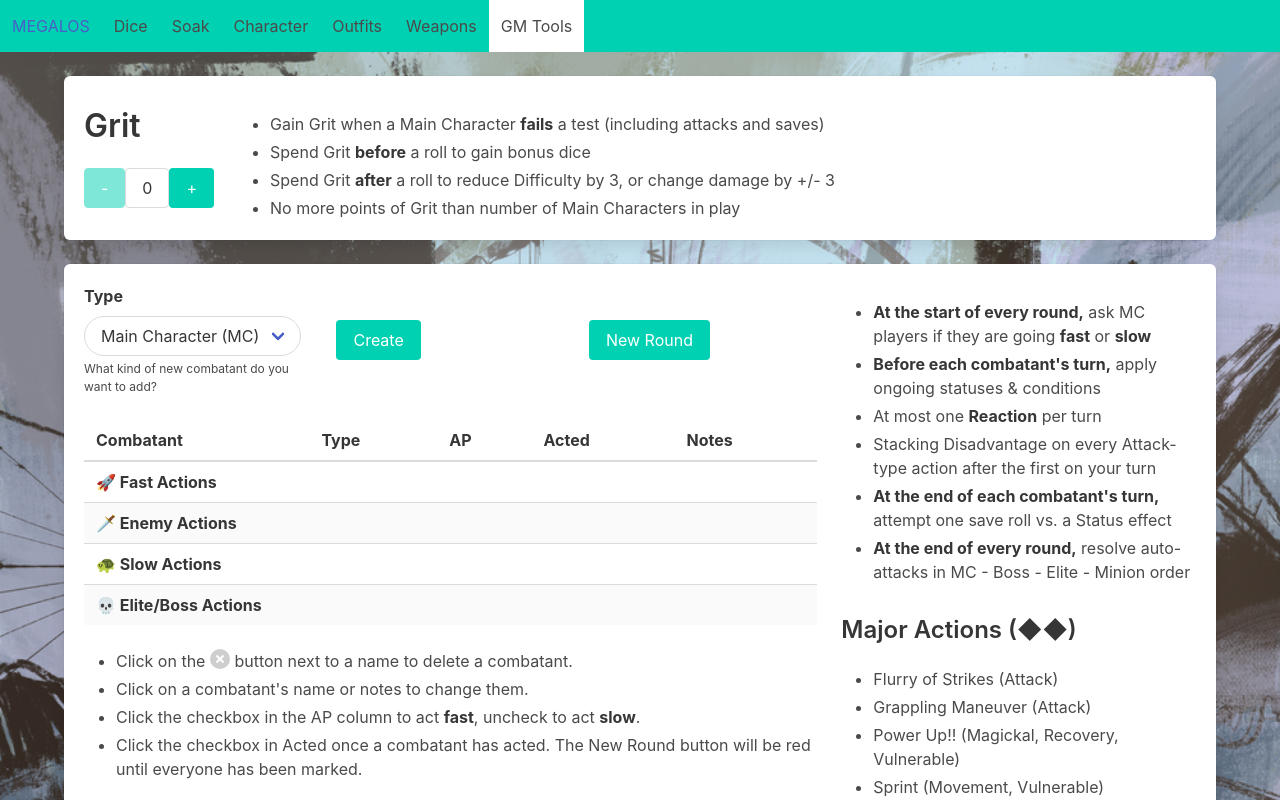
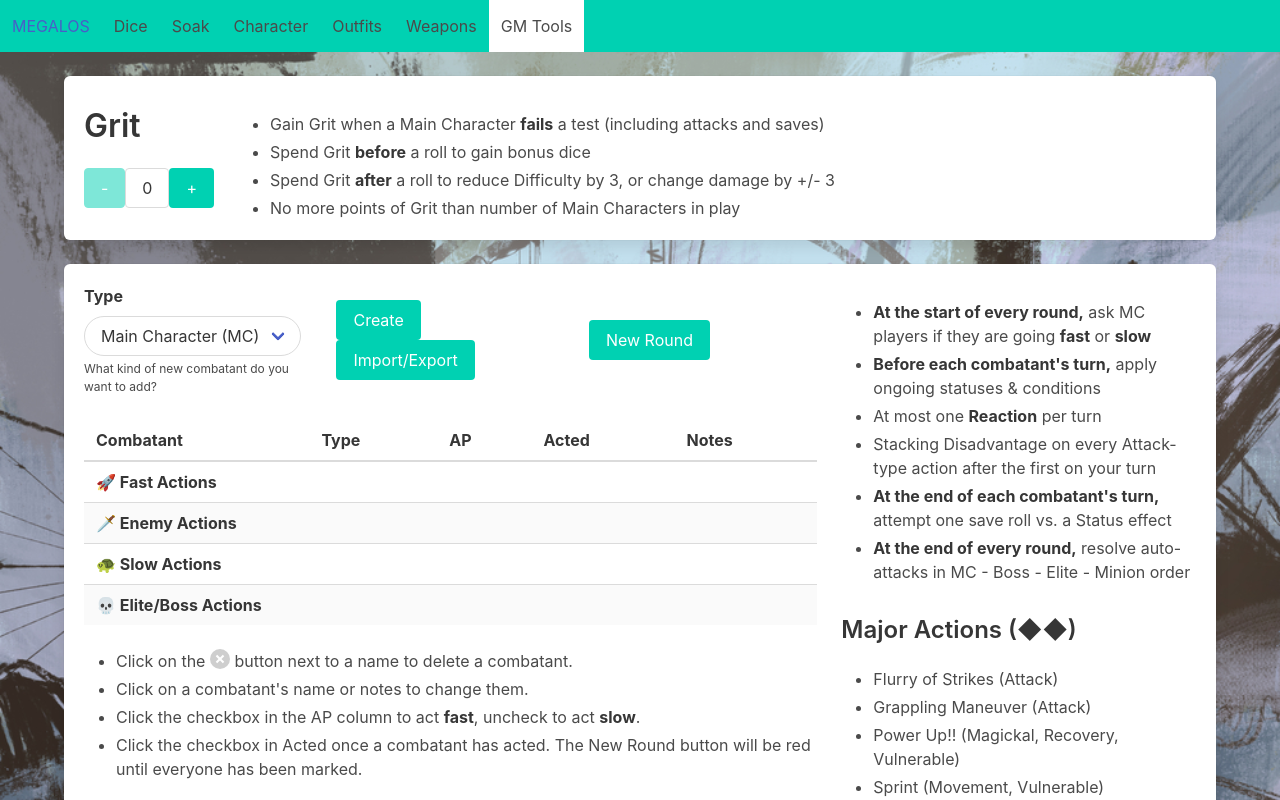
Before and after one commit to astralfrontier/megalos, a React (Vite) app: page /gm in a window 1280 px wide. Shown: the top 800 px of the page. Built offline with nearby package versions, Linux system fonts and the light colour scheme; the HTML template or start-up script is replaced by a standard one.

Commit message:
Support import/export for init tracker

```diff
--- a/src/GmPage.tsx
+++ b/src/GmPage.tsx
@@ -1,8 +1,31 @@
-import { all, always, append, assoc, assocPath, both, filter, isEmpty, isNil, join, map, prop, remove, repeat, times } from 'ramda'
+import {
+  all,
+  always,
+  append,
+  assoc,
+  assocPath,
+  both,
+  filter,
+  isEmpty,
+  isNil,
+  join,
+  map,
+  prop,
+  reject,
+  remove,
+  repeat,
+  split,
+  times,
+} from 'ramda'
 import React, { useContext, useState } from 'react'
 
-import { Combatant, CombatantType, InitiativeContext } from './GameStateProvider'
+import {
+  Combatant,
+  CombatantType,
+  InitiativeContext,
+} from './GameStateProvider'
 import GenericInput from './GenericInput'
+import ImportExportModal from './ImportExportModal'
 
 interface InitiativePartitionProps {
   combatants: Combatant[]
@@ -139,7 +162,7 @@ function GmPage() {
     CombatantType.MC
   )
 
-  function onClickInitializeRound(_event) {
+  function onClickInitializeRound(_event: any) {
     const newCombatants = map(
       (combatant) =>
         assoc('actedBonus', false, assoc('acted', false, combatant)),
@@ -171,6 +194,25 @@ function GmPage() {
     }
   }
 
+  function importCombatants(text: string) {
+    const lines = reject(
+      (line: string) => isEmpty(line) || line.startsWith('#'),
+      split('\n', text)
+    )
+    const newCombatants: Combatant[] = map((line: string) => {
+      const [type, name] = split(':', line)
+      return {
+        name,
+        type: type as CombatantType,
+        fast: false,
+        acted: false,
+        actedBonus: false,
+        notes: '',
+      }
+    }, lines)
+    setCombatants(newCombatants)
+  }
+
   // Split combatants into Fast, Enemy, Slow, Boss partitions
   const partitionedCombatants = map(
     (rule) => rule(combatants),
@@ -187,6 +229,14 @@ function GmPage() {
 
   // Has everyone gone? (indicating we can enable the "New Round" button)
   const hasEveryoneActed = firstPendingPartition == -1
+
+  const copyableCombatants = join(
+    '\n',
+    map(
+      (combatant: Combatant) => `${combatant.type}:${combatant.name}`,
+      combatants
+    )
+  )
 
   return (
     <>
@@ -262,11 +312,15 @@ function GmPage() {
               </div>
               <div className="column">
                 <button
-                  className="button is-primary"
+                  className="button is-primary mr-2"
                   onClick={() => createCombatant()}
                 >
                   Create
                 </button>
+                <ImportExportModal
+                  exportedText={copyableCombatants}
+                  importFunction={importCombatants}
+                />
               </div>
               <div className="column">
                 <button
--- a/src/ImportExportModal.tsx
+++ b/src/ImportExportModal.tsx
@@ -1,4 +1,4 @@
-import React, { useState } from 'react'
+import React, { useEffect, useState } from 'react'
 
 interface ImportExportModalProps {
   exportedText: string
@@ -7,7 +7,12 @@ interface ImportExportModalProps {
 
 function ImportExportModal(props: ImportExportModalProps) {
   const [modalVisible, setModalVisible] = useState<boolean>(false)
+  const [content, setContent] = useState<string>('')
   const { exportedText, importFunction } = props
+
+  useEffect(() => {
+    setContent(props.exportedText)
+  }, [props.exportedText])
 
   const buttonLabel = importFunction ? 'Import/Export' : 'Export'
 
@@ -31,12 +36,24 @@ function ImportExportModal(props: ImportExportModalProps) {
             ></button>
           </header>
           <section className="modal-card-body">
-            <textarea className="textarea" value={exportedText} rows={8} />
+            <textarea
+              className="textarea"
+              value={content}
+              onChange={(event) => setContent(event.currentTarget.value)}
+              rows={8}
+            />
           </section>
           {importFunction ? (
             <footer className="modal-card-foot">
-              <button className="button is-success">Save changes</button>
-              <button className="button">Cancel</button>
+              <button
+                className="button is-success"
+                onClick={() => {
+                  importFunction(content)
+                  setModalVisible(false)
+                }}
+              >
+                Import
+              </button>
             </footer>
           ) : (
             <></>
```
